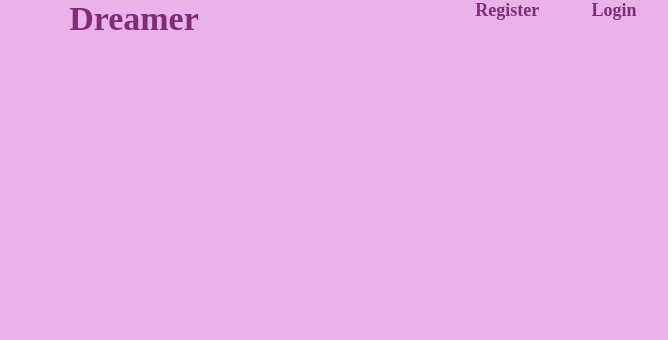
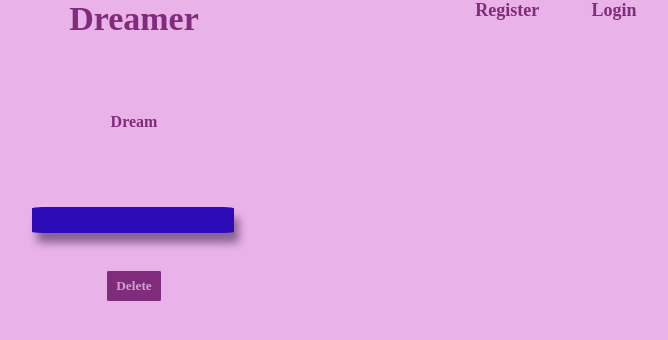
Before and after one commit to MaryHooker/Passion-Project-2020, a React (Create React App) app in the folder dreamer/dreamer/: page /dreams/view/one/1 in a window 1280 px wide. Shown: the top 340 px of the page, without its empty margins (506-1174 px from the left). Built offline with nearby package versions, Linux system fonts and the light colour scheme; no server answers.

Commit message:
Viewing one dream

```diff
--- /dev/null
+++ b/dreamer/dreamer/src/components/Admin/Dreams/AdminViewOneDream.jsx
@@ -0,0 +1,62 @@
+import React,{Component} from 'react';
+// import {Link} from 'react-router-dom';
+
+class AdminViewOneDream extends Component {
+    constructor(props) {
+        super(props);
+        this.state = {
+            dream:{
+
+            },
+         }
+    }
+
+    //When component mounts, run inner function
+    componentDidMount(){
+        this.dreamData();
+    }
+
+    //Function to run fetch method in order to view specific dream to update or delete
+    dreamData = async() => {
+        let response = await fetch(`/api/dream/view/${this.props.match.params.id}`,{
+            method:"GET"
+        })
+        let json = await response.json();
+        //place specific dream in state
+        this.setState(
+            {
+                dream:json
+            }
+        )
+        console.log(this.state.dream._id)
+    }
+
+    //Function to delete a dream from the database
+    deleteDream = async() => {
+        let response = await fetch(`/api/dream/${this.state.dream.id}`,{
+            method:"DELETE",
+        })
+        let json = await response.json();
+        //sanity
+        console.log(`Deleting Dream ${JSON.stringify(json)}`);
+    }
+
+    render() {
+        return (
+            <div>
+                <h4>Dream</h4>
+                <br/>
+                <br/>
+                <br/>
+                <div className='dreamerDisplay'>
+                <p className='listedData'>{this.state.dream.type}</p>
+                <p className='listedData'>{this.state.dream.dreamDescription}</p>
+                </div>
+                {/* <Link to={`/dream/edit/${this.state.dream.id}`}><button>Edit</button></Link> */}
+                <button onClick={this.deleteDream}>Delete</button>
+            </div>
+         );
+    }
+}
+
+export default AdminViewOneDream;
--- a/dreamer/dreamer/src/components/Admin/Dreams/Dreams.jsx
+++ b/dreamer/dreamer/src/components/Admin/Dreams/Dreams.jsx
@@ -20,14 +20,14 @@ class Dreams extends Component {
             method:"GET"
         })
         let json = await response.json();
-        //sanity
-        console.table(json)
+
         //place data in state
         this.setState({
             dreams : json
         })
         //sanity
         console.table(`Admin : Dreams ${JSON.stringify(json)}`)
+
     }
 
     render() {
@@ -38,11 +38,11 @@ class Dreams extends Component {
                 {
                     this.state.dreams.map((dream) => {
                         return(
-                            <div key={dream._id} className='dreamersDisplay'>
-                            {/* <Link to={`/dreams/view/one/${dream._id}`} className='linkLink'> */}
+                            <div className='dreamersDisplay'>
+                            <Link to={`/dreams/view/one/${dream._id}`} className='linkLink'>
                             <p className='listedData'>{dream.type}</p>
                             <p className='listedData'>{dream.dreamDescription}</p>
-                            {/* </Link> */}
+                            </Link>
                         </div>
                         )
                     })
--- a/dreamer/dreamer/src/components/AppContainer.jsx
+++ b/dreamer/dreamer/src/components/AppContainer.jsx
@@ -14,6 +14,7 @@ import ViewOneAdmin from './Admin/Users/Admin/ViewOneAdmin';
 import Dreamers from './Admin/Users/Dreamers/Dreamers';
 import EditDreamer from './Admin/Users/Dreamers/EditDreamer';
 import DreamersDreams from './Admin/Dreams/DreamersDreams';
+import AdminViewOneDream from './Admin/Dreams/AdminViewOneDream';
 //Meanings
 import ViewAllMeanings from './Admin/Meanings/ViewAllMeanings';
 import CreateMeaning from './Admin/Meanings/CreateMeaning';
@@ -167,6 +168,7 @@ class AppContainer extends Component {
                    { /* Admin */ }
                    <Route path='/dreamers/dreams/view/:id' exact component={(props) => <DreamersDreams {...props}/>}/>
                   <Route path='/dreams/view/all' exact component={() => <Dreams/>} />
+                  <Route path='/dreams/view/one/:id' exact component={(props) => <AdminViewOneDream {...props} /> } />
 
                    { /* Customer */ }
                    <Route path='/myDreams' exact component={() => <MyDreams tokenUser={this.state.tokenUser}/> }/>
```
